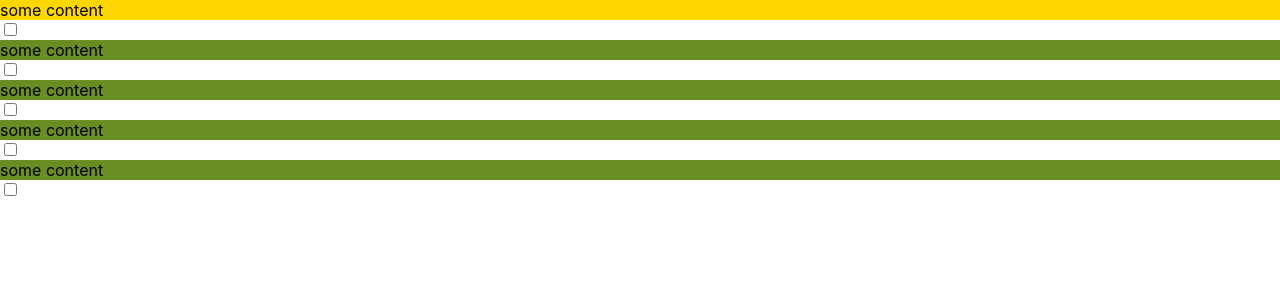
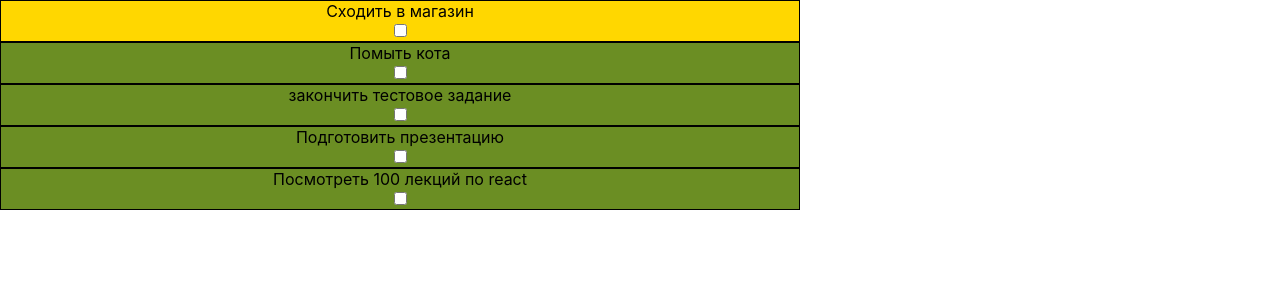
Before and after one commit to Eyhenij/ToDoList, a React (Create React App) app: page / in a window 1280 px wide. Shown: the top 300 px of the page. Built offline with nearby package versions, Linux system fonts and the light colour scheme.

Commit message:
04.11.2020-03 Перед введением классовых компонент

```diff
--- /dev/null
+++ b/src/App.css
@@ -0,0 +1,10 @@
+.list {
+  /* display: flex; */
+  /* grid-template-areas: ".x."; */
+  max-width: 800px;
+  text-align: center;
+}
+
+.list__irem {
+  /* grid-area: x; */
+}
--- a/src/App.js
+++ b/src/App.js
@@ -1,19 +1,14 @@
 import React from "react";
-import './App.module.css';
-import ListItem from "./components/toDoItem/toDoItem.jsx";
+import './App.css';
+import ToDoItem from './state';
+
 
 const App = () => {
     return (
-        <div className='App'>
-            <header className='App - header'>
-                <div>
-                    <ListItem />
-                    <ListItem />
-                    <ListItem />
-                    <ListItem />
-                    <ListItem />
-                </div>
-            </header>
+        <div className='list'>
+            <div className='list__item'>
+                {ToDoItem}
+            </div>
         </div>
     );
 }
--- a/src/App.module.css
+++ /dev/null
@@ -1,38 +0,0 @@
-.App {
-  text-align: center;
-}
-
-.App-logo {
-  height: 40vmin;
-  pointer-events: none;
-}
-
-@media (prefers-reduced-motion: no-preference) {
-  .App-logo {
-    animation: App-logo-spin infinite 20s linear;
-  }
-}
-
-.App-header {
-  background-color: #282c34;
-  min-height: 100vh;
-  display: flex;
-  flex-direction: column;
-  align-items: center;
-  justify-content: center;
-  font-size: calc(10px + 2vmin);
-  color: white;
-}
-
-.App-link {
-  color: #61dafb;
-}
-
-@keyframes App-logo-spin {
-  from {
-    transform: rotate(0deg);
-  }
-  to {
-    transform: rotate(360deg);
-  }
-}
--- /dev/null
+++ b/src/components/ListItem/ListItem.jsx
@@ -0,0 +1,21 @@
+import React from 'react';
+import s from './ListItem.module.css';
+
+const ListItem = (props) => {
+    return (
+        <div className={s.list__item}>
+            <div className={s.item__description}>
+                {props.description}
+            </div>
+            <div className={s.item__input} >
+                <input
+                    type="checkbox"
+                    defaultChecked={props.completed}
+                    onChange={props.handleChange}
+                />
+            </div>
+        </div>
+    )
+}
+
+export default ListItem;
--- a/src/components/toDoItem/toDoItem.module.css
+++ b/src/components/ListItem/ListItem.module.css
@@ -1,12 +1,14 @@
 .list__item {
+    color: #000000;
+    background-color: olivedrab;
+    border: 1px solid black;
+}
+
+.list__item:hover {
+    background-color: gold;
 }
 
 .item__description {
-    color: #000000;
-    background-color: olivedrab;
-}
-.item__description:hover {
-    background-color: gold;
 }
 
 .item__input {
--- a/src/components/toDoItem/toDoItem.jsx
+++ /dev/null
@@ -1,17 +0,0 @@
-import React from 'react';
-import s from './toDoItem.module.css';
-
-const ListItem = () => {
-    return (
-        <div className={s.list__item}>
-            <div className={s.item__description}>
-                some content
-            </div>
-            <div className={s.item__input} >
-                <input type="checkbox" />
-            </div>
-        </div>
-    )
-}
-
-export default ListItem;
--- /dev/null
+++ b/src/state.js
@@ -0,0 +1,27 @@
+import ListItem from './components/ListItem/ListItem';
+
+
+const listData = [
+   { id: 0, description: 'Сходить в магазин', completed: false },
+   { id: 1, description: 'Помыть кота', completed: false },
+   { id: 2, description: 'закончить тестовое задание', completed: false },
+   { id: 3, description: 'Подготовить презентацию', completed: false },
+   { id: 4, description: 'Посмотреть 100 лекций по react', completed: false }
+];
+
+const handleChange = id => {
+   console.log('Значение изменилось', id);
+}
+const ToDoItem = listData.map(i => {
+   return (
+      <ListItem
+         key={i.id}
+         description={i.description}
+         completed={i.completed}
+         handleChange={() => { handleChange(i.id) }}
+      />
+   )
+}
+);
+
+export default ToDoItem;
```
